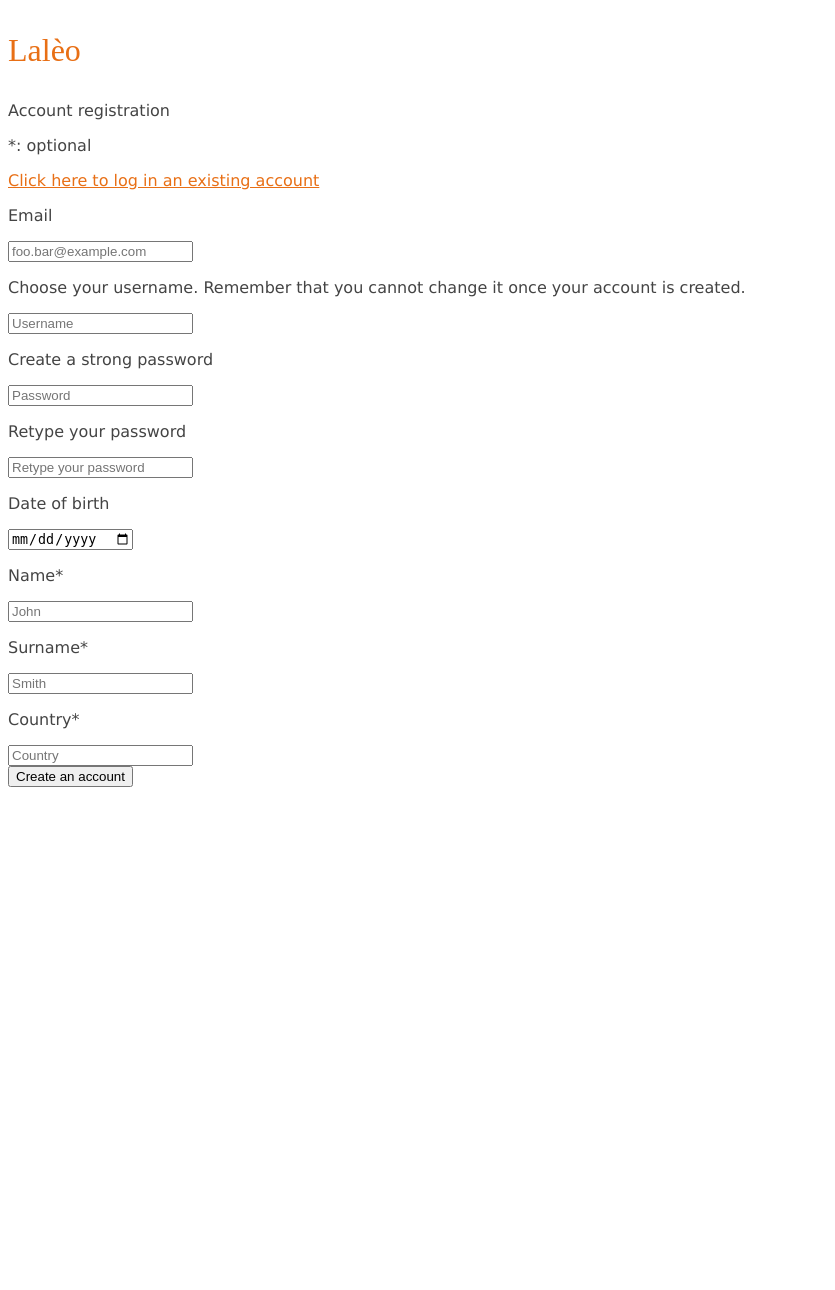
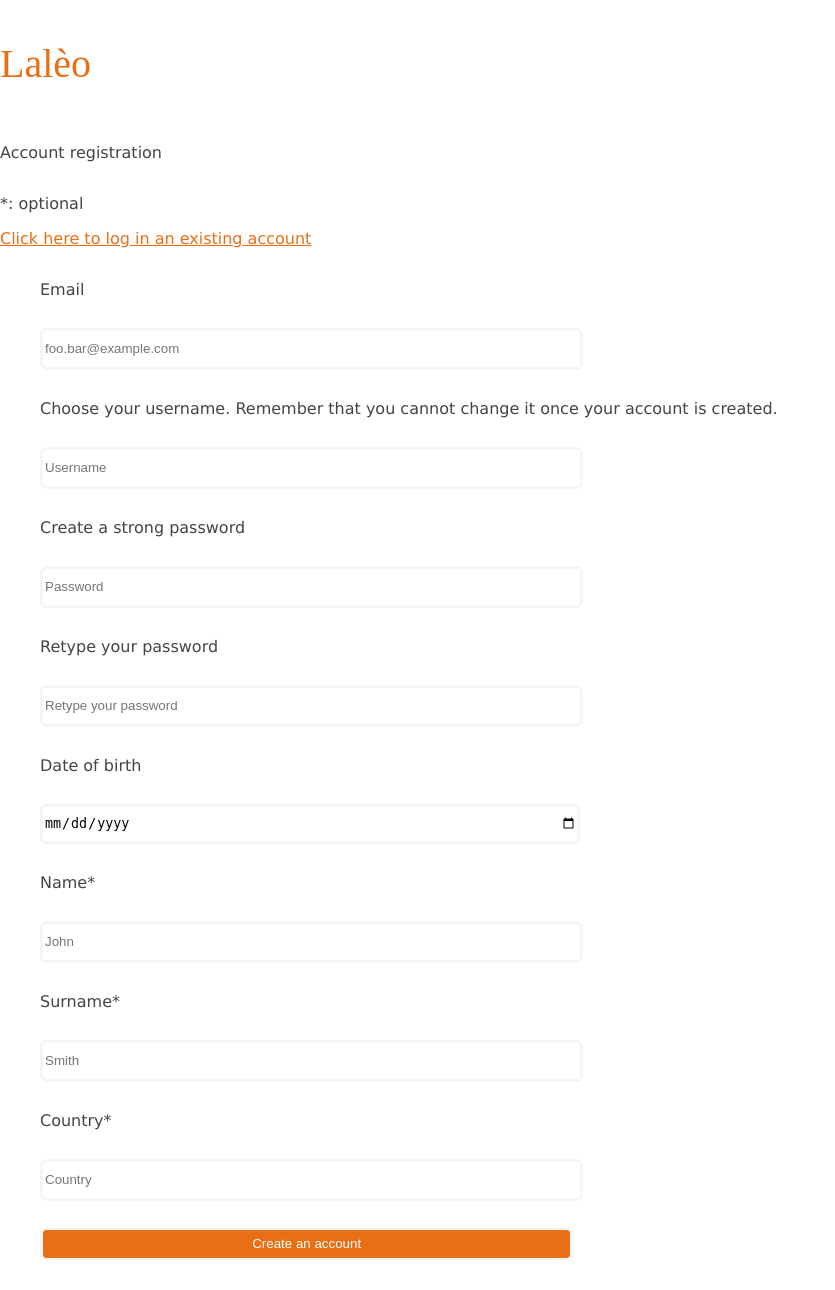
Before and after one commit to aloxyz/laleo, a PHP site: page /signup.html in a window 1280 px wide. Shown: the whole page, without its empty margins (0-835 px from the left). Before the commit the page ends 787 px from the top, so only its background shows below. Run offline with PHP 8.4, Linux system fonts and the light colour scheme.

Commit message:
modified:   index.html 	modified:   login.html 	modified:   signup.html 	modified:   style.css

```diff
--- a/login.html
+++ b/login.html
@@ -10,7 +10,7 @@
 <body>
     <p class="textlogo" id="logintextlogo">Lalèo</p>
 
-    <form id="loginbox" method="post">
+    <form class="formbox" method="post">
         <p class="title">Login</p>
         <input class="form" type="text" name="username" placeholder="Username">
         <input class="form" type="password" name="password" placeholder="Password">
--- a/signup.html
+++ b/signup.html
@@ -10,10 +10,12 @@
 <body>
     <p class="textlogo" id="logintextlogo">Lalèo</p>
 
-    <form id="loginbox" method="post">
+    <form class="formbox" method="post">
         <p class="title">Account registration</p>
-        <p>*: optional</p>
-        <a class="link" href="login.html">Click here to log in an existing account</a>
+        <div>
+            <p>*: optional</p>
+            <a class="link" href="login.html">Click here to log in an existing account</a>
+        </div>
         <ul>
             <li>
                 <p>Email</p>
@@ -52,9 +54,12 @@
                 <p>Country*</p>
                 <input class="form" type="text" name="country" placeholder="Country">
             </li>
+
+            <li>
+                <input class="button" type="submit" value="Create an account">
+            </li>
         </ul>
 
-        <input class="button" type="submit" value="Create an account">
     </form>
 </body>
 </html>
--- a/style.css
+++ b/style.css
@@ -14,29 +14,61 @@
 
 ul {
     list-style-type: none;
+  }
+
+body {
     margin: 0;
-    padding: 0;
-  }
+}
 
 .navbar {
     width: 100%;
     margin: 0 auto;
 
     display: grid;
-    grid-template-columns: auto 4fr 1fr 1fr;
-    justify-items: center;
+    grid-template-columns: 1fr 2fr 1fr 1fr;
     align-items: center;
 
     background-color: var(--white-dark);
     box-shadow: 0 0 1.5em var(--shadow);
   }
 
-.navsearch {
-    width: auto;
-    border: 2px solid var(--white);
-    border-radius: 4px;
+input[type=text], input[type=password], input[type=date], input[type=submit]{
+    width: 100%;
+    height: 2.5em;
+    border: .25em solid var(--white-dark);
+    border-radius: .5em;
+    margin-top: 1em;
+    margin-bottom: 1em;
 }
 
+.formbox input[type=text], input[type=password], input[type=date], input[type=submit] {
+    width: 40em;
+}
+
+.formbox {
+    display:flex;
+    flex-direction: column;
+
+}
+
+.button {
+    background-color: var(--orange);
+    color: var(--white);
+    margin-top: 2em;
+}
+
+.button:hover {
+    background-color: var(--orange-light);
+    transition: 0.2s;
+    cursor: pointer;
+}
+
+.textlogo {
+    color: var(--orange);
+    font-size: 2.5em;
+    font-family: serif;
+    text-decoration: none;
+}
 
 a {
     color: var(--orange);
@@ -47,14 +79,6 @@ a:hover {
     transition: 0.2s;
     cursor: pointer;
 }
-
-.textlogo {
-    color: var(--orange);
-    font-size: 2em;
-    font-family: serif;
-    text-decoration: none;
-}
-
 
 
 
@@ -67,7 +91,7 @@ a:hover {
 .post {
     width: 40em;
     margin: 2.5em;
-    padding: 1em;
+    padding: 2em;
     border-radius: 1em;
     box-shadow: 0 0 1.5em var(--shadow);
 }
@@ -91,5 +115,5 @@ a:hover {
 
 .post-title {
     font-weight: bold;
-    font-size: 2em;
+    font-size: 1.5em;
 }
```
Also changed, not shown: index.html (+7 -9 lines).
